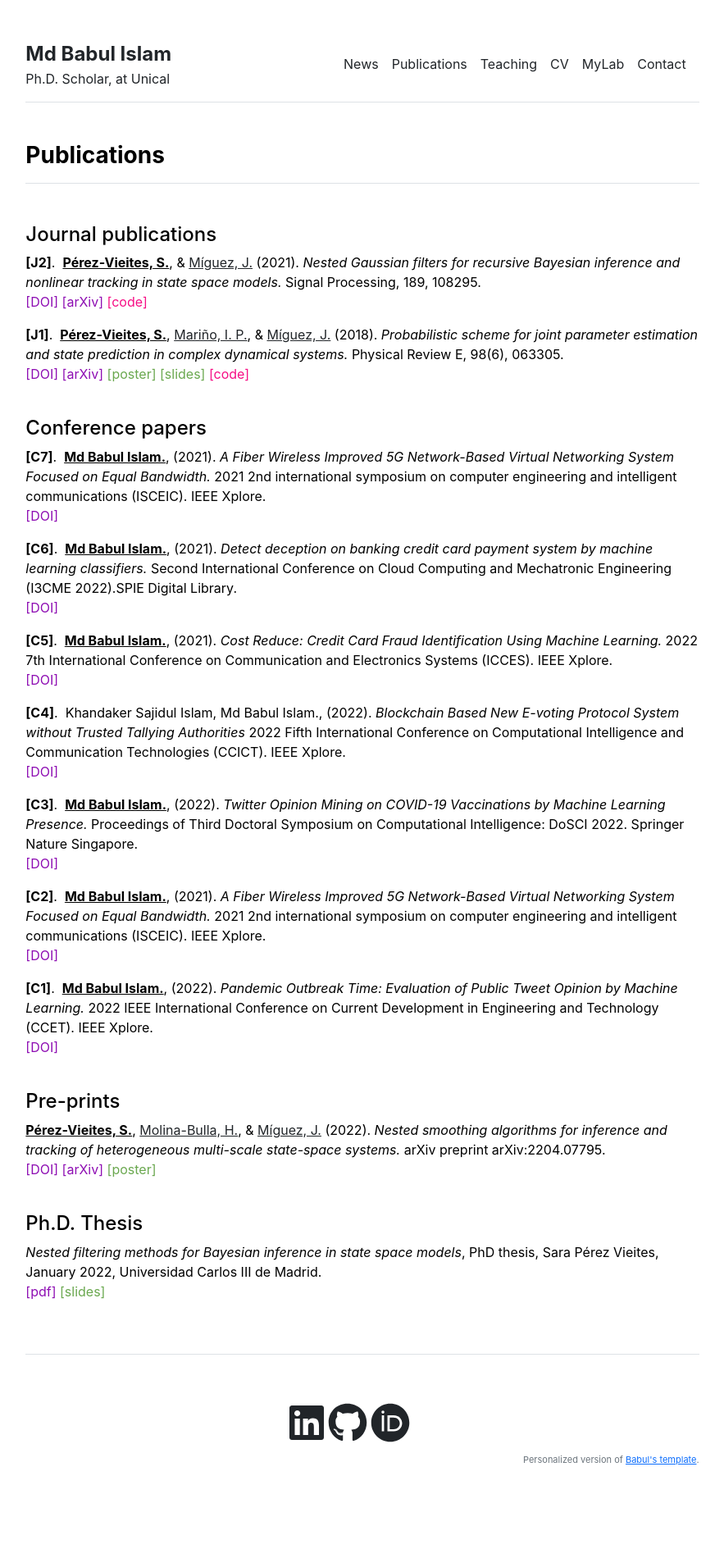
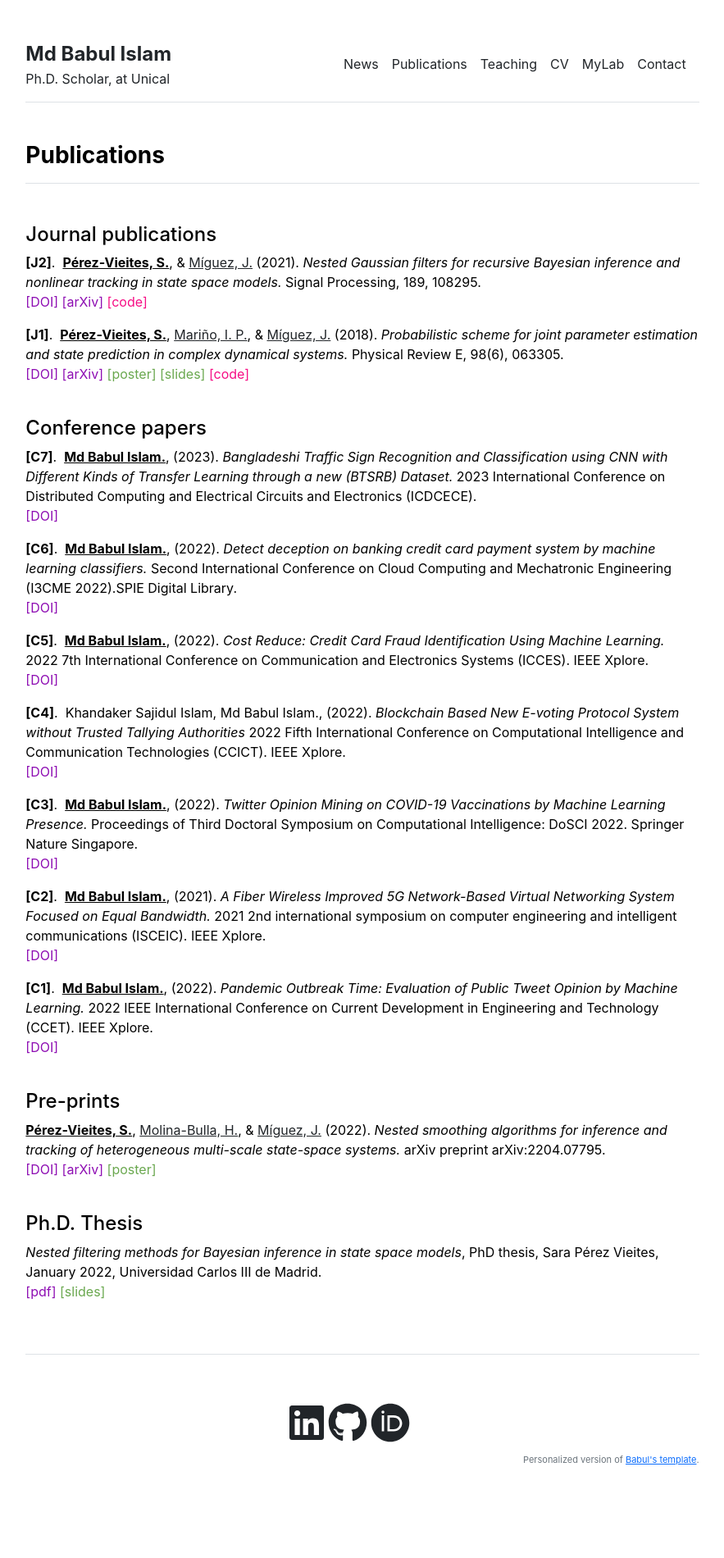
Before and after one commit to babulcseian/babulcseian.github.io, a Jekyll site: the page built from publications.md, in a window 1280 px wide. Shown: the whole page at 82% size, without its empty margins (198-1081 px from the left). Built offline with Jekyll 4.4.1, drawn with Linux system fonts in a browser that asks for light colours; a style sheet for code colours, icons or effects is not loaded.

Commit message:
Update publications.yml

```diff
--- a/_data/publications.yml
+++ b/_data/publications.yml
@@ -3,9 +3,9 @@ journal:
 - {idx: '[J1]', authors: [{name: 'Pérez-Vieites, S.', me: '1'}, {name: 'Mariño, I. P.', url: 'https://gestion2.urjc.es/pdi/ver/ines.perez'}, {name: 'Míguez, J.', url: 'https://jmiguez.webs.tsc.uc3m.es/', last: '1'}], year: '2018', title: 'Probabilistic scheme for joint parameter estimation and state prediction in complex dynamical systems.', journal: 'Physical Review E, 98(6), 063305.', doi: 'https://doi.org/10.1103/PhysRevE.98.063305', arxiv: 'https://arxiv.org/abs/1708.03730', poster: 'publications/posters/posterSIAMChapterSaraPV.pdf', slides: 'publications/slides/Charla05DiciembreGTS.pdf', code: 'https://github.com/sarapv/Perez-Vieites2018_NestedHybridFilter.git'}
 
 conference:
-- {idx: '[C7]', authors: [{name: 'Md Babul Islam.', me: '1'}], year: '2021', title: 'A Fiber Wireless Improved 5G Network-Based Virtual Networking System Focused on Equal Bandwidth.', journal: '2021 2nd international symposium on computer engineering and intelligent communications (ISCEIC). IEEE Xplore.', doi: 'https://doi.org/10.1109/ISCEIC53685.2021.00098'}
-- {idx: '[C6]', authors: [{name: 'Md Babul Islam.', me: '1'}], year: '2021', title: 'Detect deception on banking credit card payment system by machine learning classifiers.', journal: 'Second International Conference on Cloud Computing and Mechatronic Engineering (I3CME 2022).SPIE Digital Library.', doi: 'https://doi.org/10.1117/12.2655113'}
-- {idx: '[C5]', authors: [{name: 'Md Babul Islam.', me: '1'}], year: '2021', title: 'Cost Reduce: Credit Card Fraud Identification Using Machine Learning.', journal: '2022 7th International Conference on Communication and Electronics Systems (ICCES). IEEE Xplore.', doi: 'https://doi.org/10.1109/ICCES54183.2022.9835811'}
+- {idx: '[C7]', authors: [{name: 'Md Babul Islam.', me: '1'}], year: '2023', title: 'Bangladeshi Traffic Sign Recognition and Classification using CNN with Different Kinds of Transfer Learning through a new (BTSRB) Dataset.', journal: '2023 International Conference on Distributed Computing and Electrical Circuits and Electronics (ICDCECE).', doi: 'https://doi.org/10.1109/ICDCECE57866.2023.10151254'}
+- {idx: '[C6]', authors: [{name: 'Md Babul Islam.', me: '1'}], year: '2022', title: 'Detect deception on banking credit card payment system by machine learning classifiers.', journal: 'Second International Conference on Cloud Computing and Mechatronic Engineering (I3CME 2022).SPIE Digital Library.', doi: 'https://doi.org/10.1117/12.2655113'}
+- {idx: '[C5]', authors: [{name: 'Md Babul Islam.', me: '1'}], year: '2022', title: 'Cost Reduce: Credit Card Fraud Identification Using Machine Learning.', journal: '2022 7th International Conference on Communication and Electronics Systems (ICCES). IEEE Xplore.', doi: 'https://doi.org/10.1109/ICCES54183.2022.9835811'}
 - {idx: '[C4]', authors: [{name: 'Khandaker Sajidul Islam, Md Babul Islam.', me: '2'}], year: '2022', title: 'Blockchain Based New E-voting Protocol System without Trusted Tallying Authorities', journal: '2022 Fifth International Conference on Computational Intelligence and Communication Technologies (CCICT). IEEE Xplore.', doi: 'https://doi.org/10.1109/CCiCT56684.2022.00064'}
 - {idx: '[C3]', authors: [{name: 'Md Babul Islam.', me: '1'}], year: '2022', title: 'Twitter Opinion Mining on COVID-19 Vaccinations by Machine Learning Presence.', journal: 'Proceedings of Third Doctoral Symposium on Computational Intelligence: DoSCI 2022. Springer Nature Singapore.', doi: 'https://doi.org/10.1007/978-981-19-3148-2_4'}
 - {idx: '[C2]', authors: [{name: 'Md Babul Islam.', me: '1'}], year: '2021', title: 'A Fiber Wireless Improved 5G Network-Based Virtual Networking System Focused on Equal Bandwidth.', journal: '2021 2nd international symposium on computer engineering and intelligent communications (ISCEIC). IEEE Xplore.', doi: 'https://doi.org/10.1109/ISCEIC53685.2021.00098'}
```
